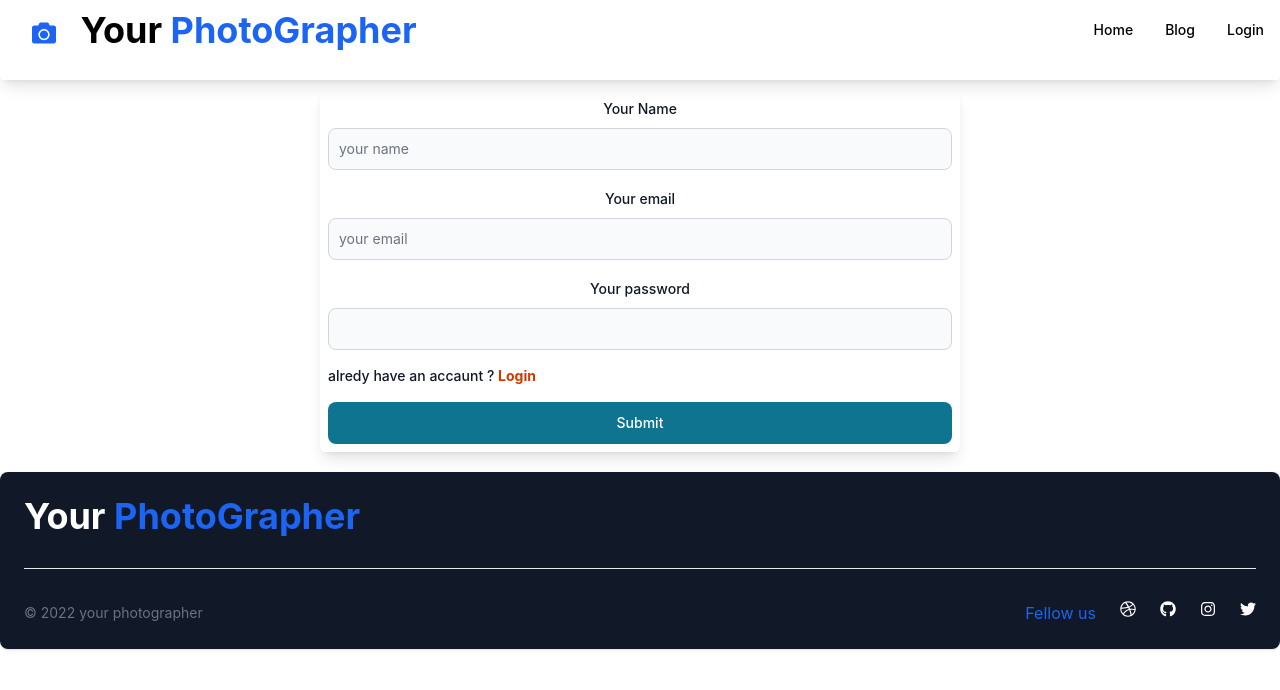
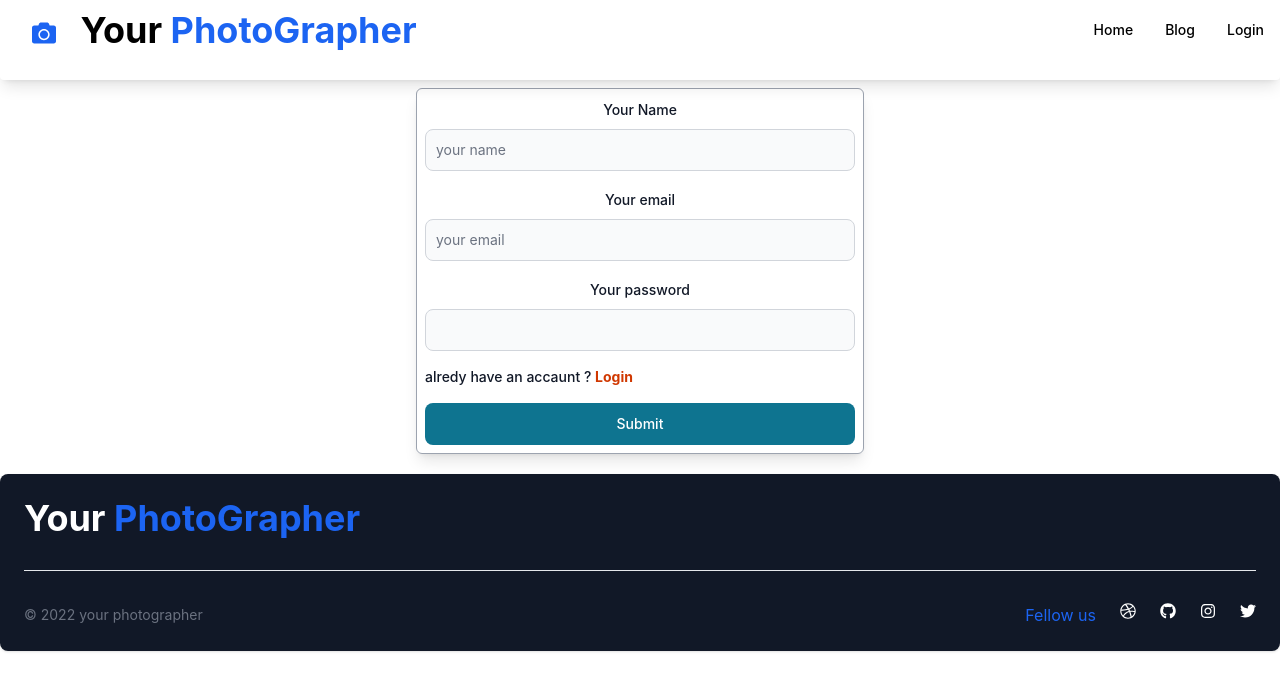
Before and after one commit to morshed0099/your-photograper-client, a React (Create React App) app: page /signup in a window 1280 px wide. Shown: the top 690 px of the page. Built offline with nearby package versions, Linux system fonts and the light colour scheme; no server answers.

Commit message:
signup page some style apply

```diff
--- /dev/null
+++ b/src/Hooks/ScrollTop.js
@@ -0,0 +1,15 @@
+
+import { useEffect } from "react";
+import { useLocation } from "react-router-dom";
+
+function ScrollToTop({ children }) {
+  const { pathname } = useLocation();
+
+  useEffect(() => {
+    if (pathname != "/contact") window.scrollTo(0, 0);
+  }, [pathname]);
+
+  return children;
+}
+
+export default ScrollToTop;
--- a/src/Shered/Header.js
+++ b/src/Shered/Header.js
@@ -3,9 +3,10 @@ import React, { useContext } from 'react';
 import { FaCamera } from 'react-icons/fa';
 import { Link, NavLink, useNavigate } from 'react-router-dom';
 import { userAuth } from '../AuthProvider/AuthProvider';
+import ScrollToTop from '../Hooks/ScrollTop';
 
 const Header = () => {
-         const navigate =useNavigate()
+    const navigate = useNavigate()
     const { user, logout } = useContext(userAuth);
     const hadelLogout = (event) => {
         event.preventDefault()
@@ -29,6 +30,7 @@ const Header = () => {
                 </Link>
             </Navbar.Brand>
             <Navbar.Toggle />
+            <ScrollToTop>
                 <Navbar.Collapse>
                     <NavLink to='/'>Home</NavLink>
                     <NavLink to='/blog'>Blog</NavLink>
@@ -45,6 +47,9 @@ const Header = () => {
                             </>
                     }
                 </Navbar.Collapse>
+
+            </ScrollToTop>
+
         </Navbar>
     );
 };
--- a/src/Shered/Signup.js
+++ b/src/Shered/Signup.js
@@ -38,7 +38,7 @@ const Signup = () => {
             })
     }
     return (
-        <form onSubmit={handelSignup} className="flex rounded-md flex-col mb-5 gap-4 w-[96] boder p-2 shadow-lg lg:w-[50%] mx-auto">
+        <form onSubmit={handelSignup} className="flex max-w-md border-gray-400 border rounded-md flex-col mb-5 gap-4 w-[96] boder p-2 shadow-lg lg:w-[50%] mx-auto">
             <div>
                 <div className="mb-2 block">
                     <Label
```
Also changed, not shown: 1 other file (tests, documents, lock files or other folders). Lines whose indentation alone changed are shown as unchanged.
